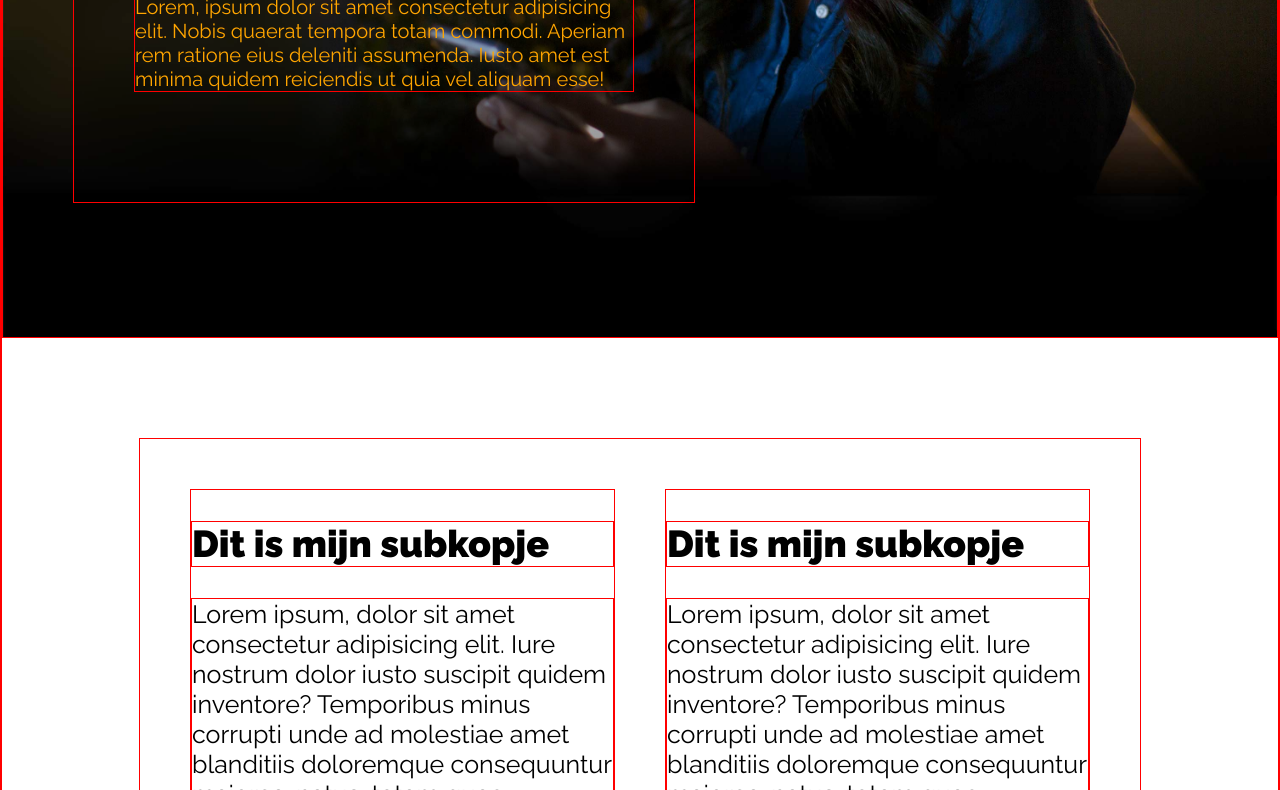
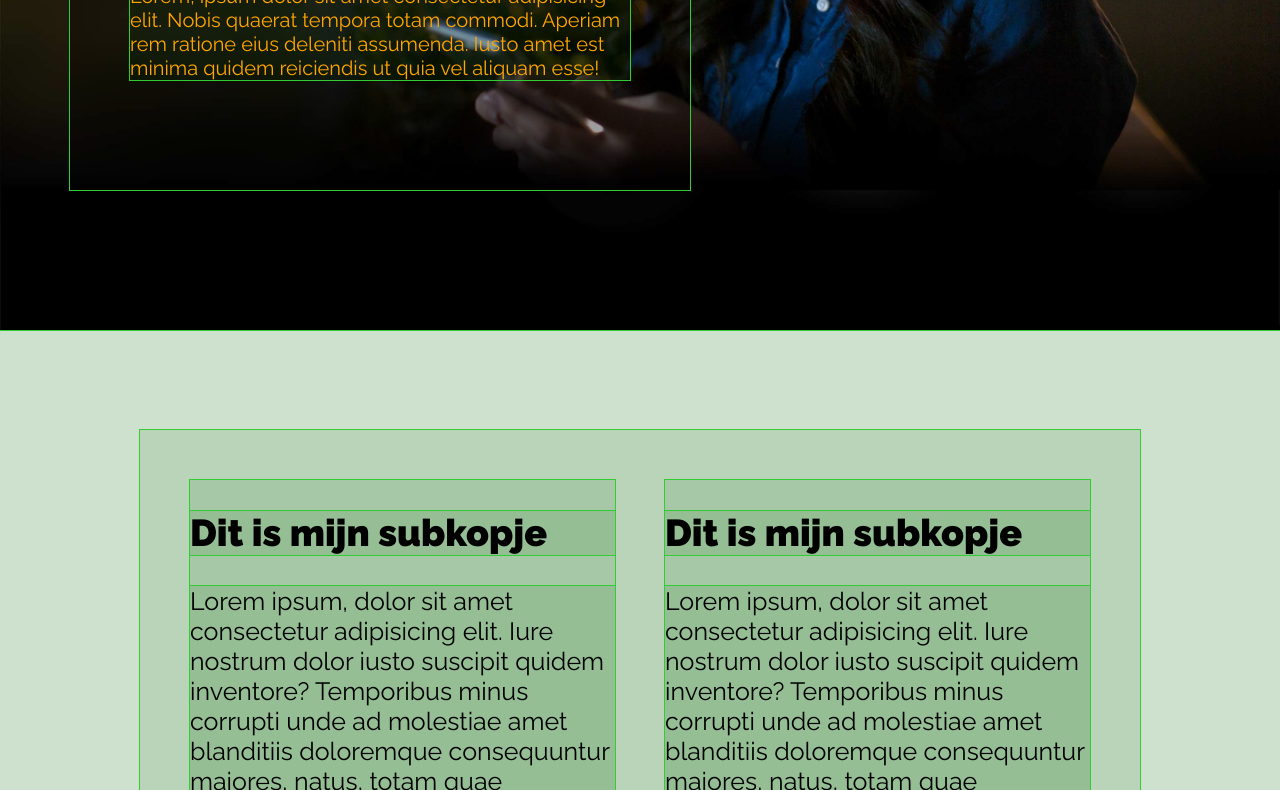
Before and after one commit to davidvandenbor/hero-header-voorbeeld, a website built with Parcel: page index.html in a window 1280 px wide. Shown: the part 514-1304 px from the top of the page. Built offline with nearby package versions, Linux system fonts and the light colour scheme.

Commit message:
Update style.css
Added some CSS to preview and debug margins and paddings

```diff
--- a/style.css
+++ b/style.css
@@ -1,14 +1,18 @@
 @import url('https://fonts.googleapis.com/css2?family=Raleway:wght@400;900&display=swap');
 
-/* Onderstaande stukje CSS is om
-tijdelijk even de omlijning te zien
-van al je HTML onderdelen
-in de pagina. */
+/* Onderstaande stukje CSS is om tijdelijk even
+de OMLIJNING te zien van al je HTML elementen
+(margins/paddings) in de pagina. */
+
 * {
- border: 1px solid red
+  border: none;
+  outline: 1px solid limegreen;
+  /* je kan ook checken met backgrounds: */
+  background: rgba(0, 100, 0, 0.1);
 }
+/* einde omlijning --------------------- */
 
-/* einde omlijning */
+
 
 body {
  margin: 0;
```
